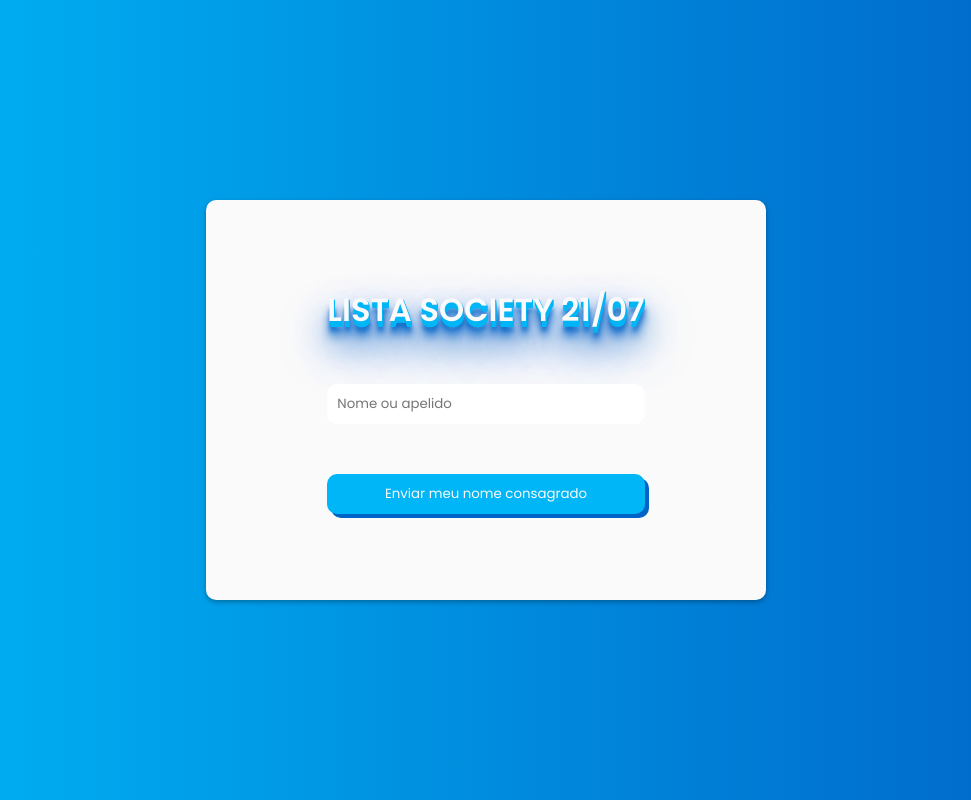
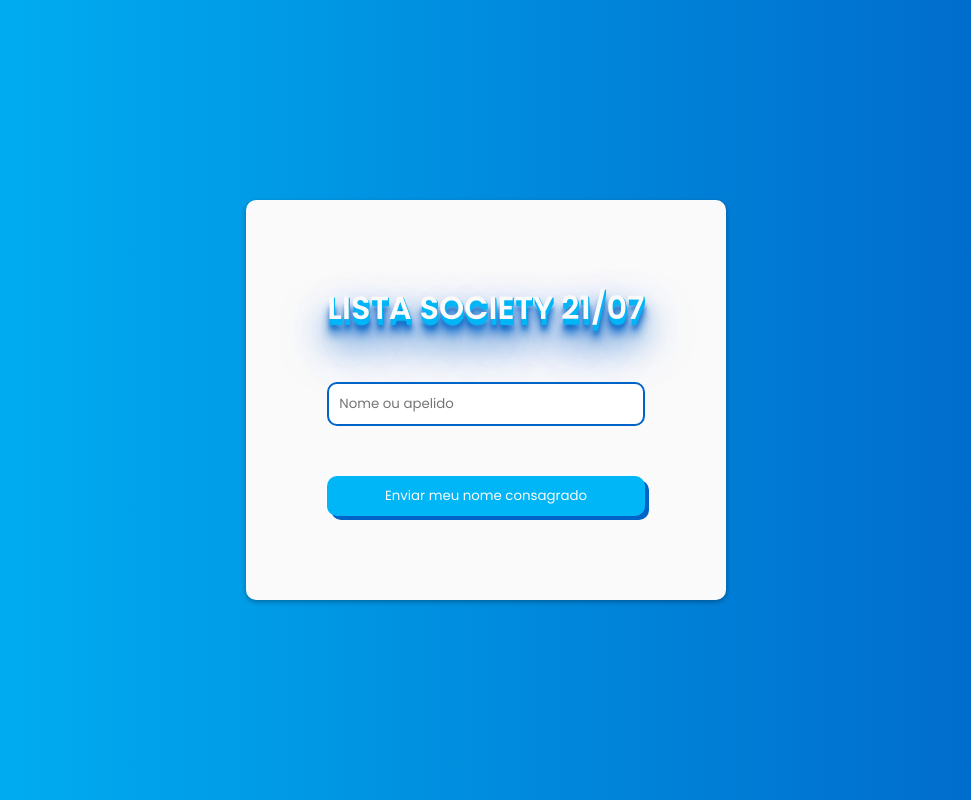
Before and after one commit to WagaoFC/formFut, a React (Vite) app: page / in a window 1280 px wide. Shown: the whole page, without its empty margins (154-1125 px from the left). Built offline with nearby package versions, Linux system fonts and the light colour scheme.

Commit message:
teste display block

```diff
--- a/src/components/Form/styled.ts
+++ b/src/components/Form/styled.ts
@@ -7,7 +7,7 @@ export const Container = styled.div`
     background-color: #fafafa;
     border-radius: 10px;
     box-shadow: 0 2px 5px rgba(0, 0, 0, 0.3);
-    width: 70vh;
+    width: 60vh;
     height: 50vh;
 
     form {
@@ -31,19 +31,17 @@ export const Container = styled.div`
                      1px 15px 10px #0063c7,
                      1px 20px 30px #0063c7,
                      1px 25px 50px #0063c7;
-    }
+        }
 
         input {
-            border: none;
+            display: block;
             width: 100%;
             border-radius: 10px;
             padding: 10px;
-
-            :first-child {
-                border: 2px solid #0063c7;
-            }
+            border: 2px solid #0063c7;
 
             :last-child {
+                border: none;
                 cursor: pointer;
                 color: #fafafa;
                 font-weight: 500;
```
